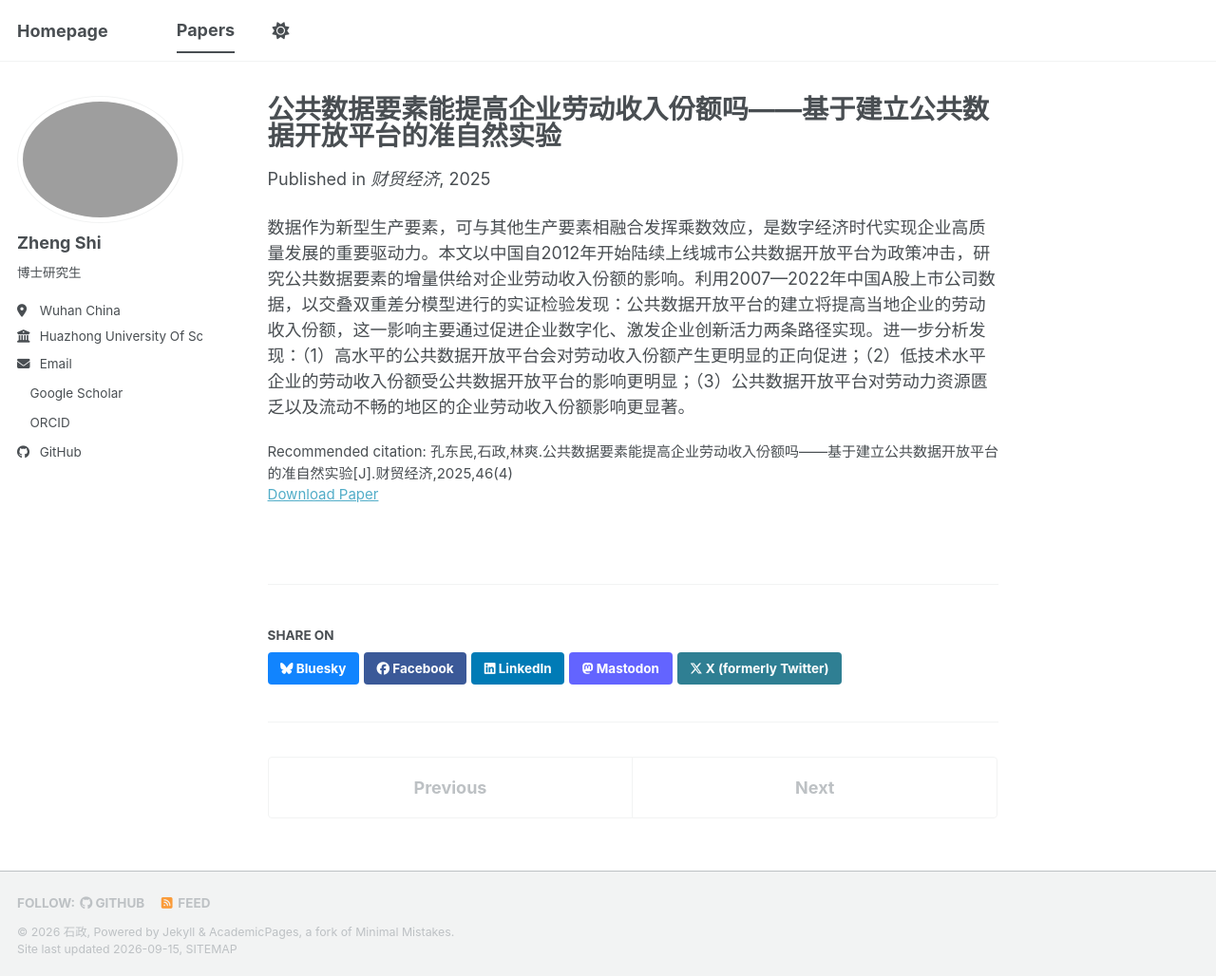
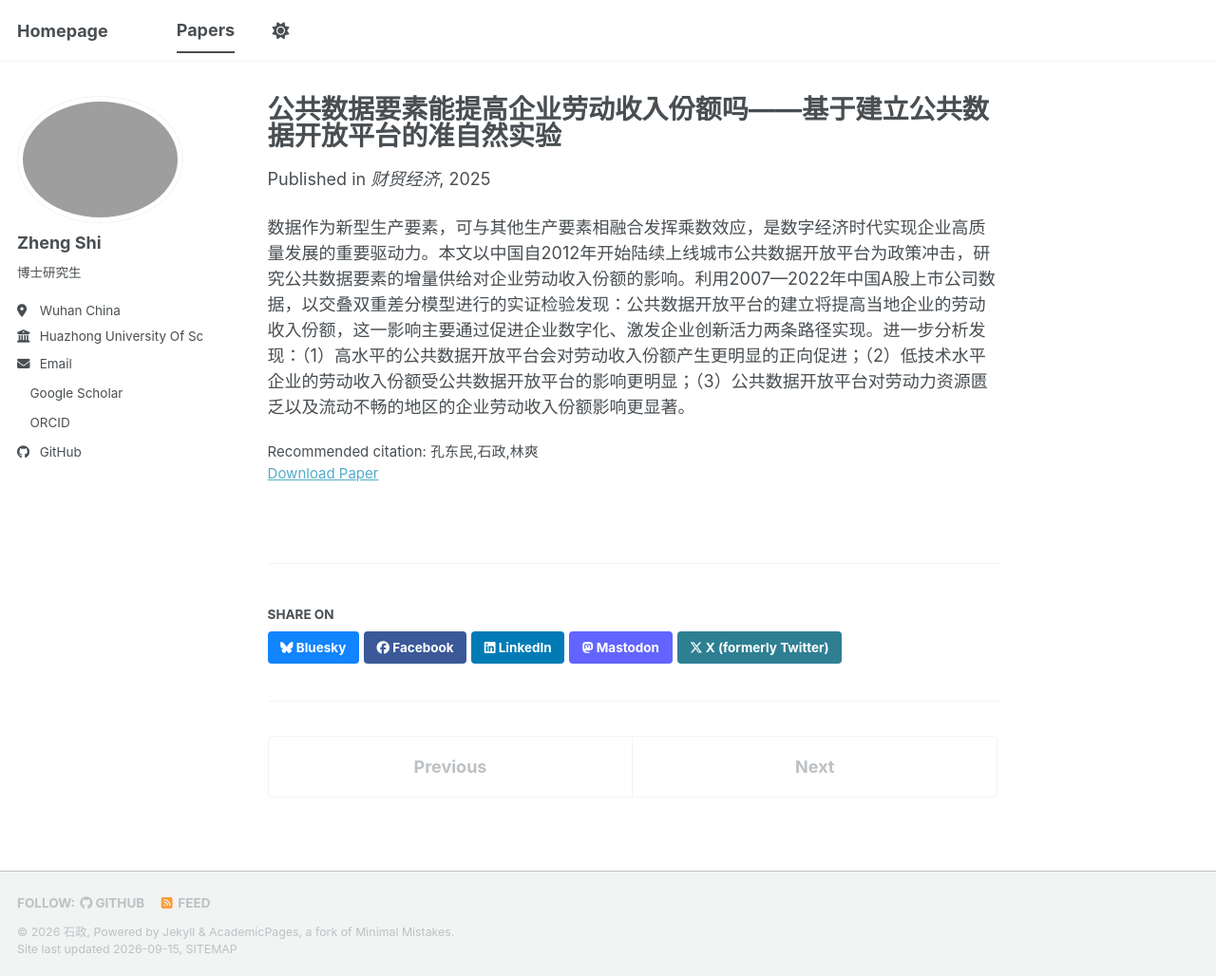
Before and after one commit to zhengshi-econ/zhengshi-econ.github.io, a Jekyll site: the page built from _publications/2026-09-15-.md, in a window 1280 px wide and 1028 px high. Shown: the whole window at 95% size. Built offline with Jekyll 4.4.1, drawn with Linux system fonts in a browser that asks for light colours; a style sheet for code colours, icons or effects is not loaded.

Commit message:
Update _publications/2026-09-15-.md (via Pages CMS)

```diff
--- a/_publications/2026-09-15-.md
+++ b/_publications/2026-09-15-.md
@@ -6,6 +6,6 @@ date: 2025-04-24
 venue: 财贸经济
 paperurl: https://kns.cnki.net/kcms2/article/abstract?v=AnfjKog0mmzpex4ytn_U4A5c-xHTrFWrTSAMBbIGD9OVZ5fTASWUsyG9B0-99UA5KINS7748ypEZIfe7YkUNtby7rcS1iyGUnf1QMBOuzmKIv0DtZsiwlvrS7ZGJsZWBlFzlRxQjTKpIGpwdcvFU9BXJV2mhBXoosA5QrQ-NbbTdLF87wDhK3g==&uniplatform=NZKPT&language=CHS
 citation: |
-  孔东民,石政,林爽.公共数据要素能提高企业劳动收入份额吗——基于建立公共数据开放平台的准自然实验[J].财贸经济,2025,46(4)
+  孔东民,石政,林爽
 ---
 数据作为新型生产要素，可与其他生产要素相融合发挥乘数效应，是数字经济时代实现企业高质量发展的重要驱动力。本文以中国自2012年开始陆续上线城市公共数据开放平台为政策冲击，研究公共数据要素的增量供给对企业劳动收入份额的影响。利用2007—2022年中国A股上市公司数据，以交叠双重差分模型进行的实证检验发现：公共数据开放平台的建立将提高当地企业的劳动收入份额，这一影响主要通过促进企业数字化、激发企业创新活力两条路径实现。进一步分析发现：（1）高水平的公共数据开放平台会对劳动收入份额产生更明显的正向促进；（2）低技术水平企业的劳动收入份额受公共数据开放平台的影响更明显；（3）公共数据开放平台对劳动力资源匮乏以及流动不畅的地区的企业劳动收入份额影响更显著。
```
